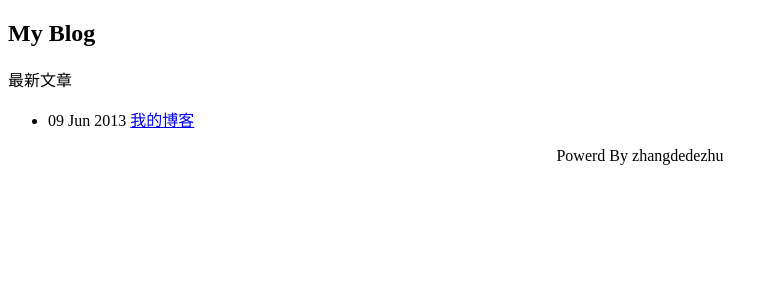
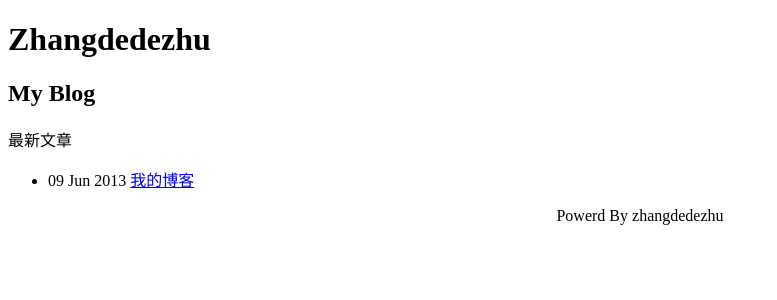
Before and after one commit to zhangdedezhu/jekyll_demo, a Jekyll site: the page built from index.html, in a window 1280 px wide. Shown: the top 300 px of the page, without its empty margins (0-777 px from the left). Built offline with Jekyll 4.4.1, drawn with Linux system fonts in a browser that asks for light colours.

Commit message:
Update index.html

```diff
--- a/index.html
+++ b/index.html
@@ -3,6 +3,13 @@ layout: default
 title:  My Blog
 ---
 <link href='http://fonts.googleapis.com/css?family=Reenie+Beanie' rel='stylesheet' type='text/css'>
+<header>
+  <h1>Zhangdedezhu</h1>
+</header>
+
+
+
+
 <h2>{{ page.title }}</h2>
 <p>最新文章</p>
 <ul>
```
